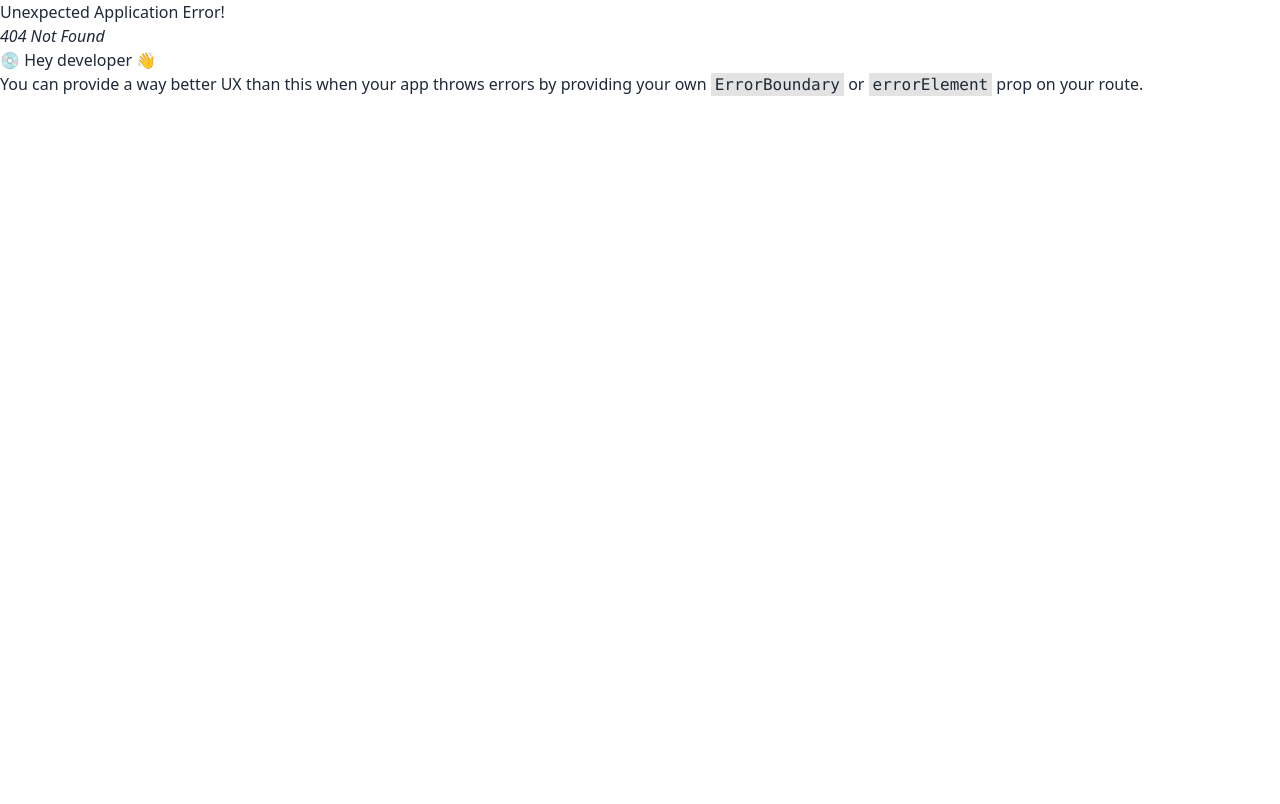
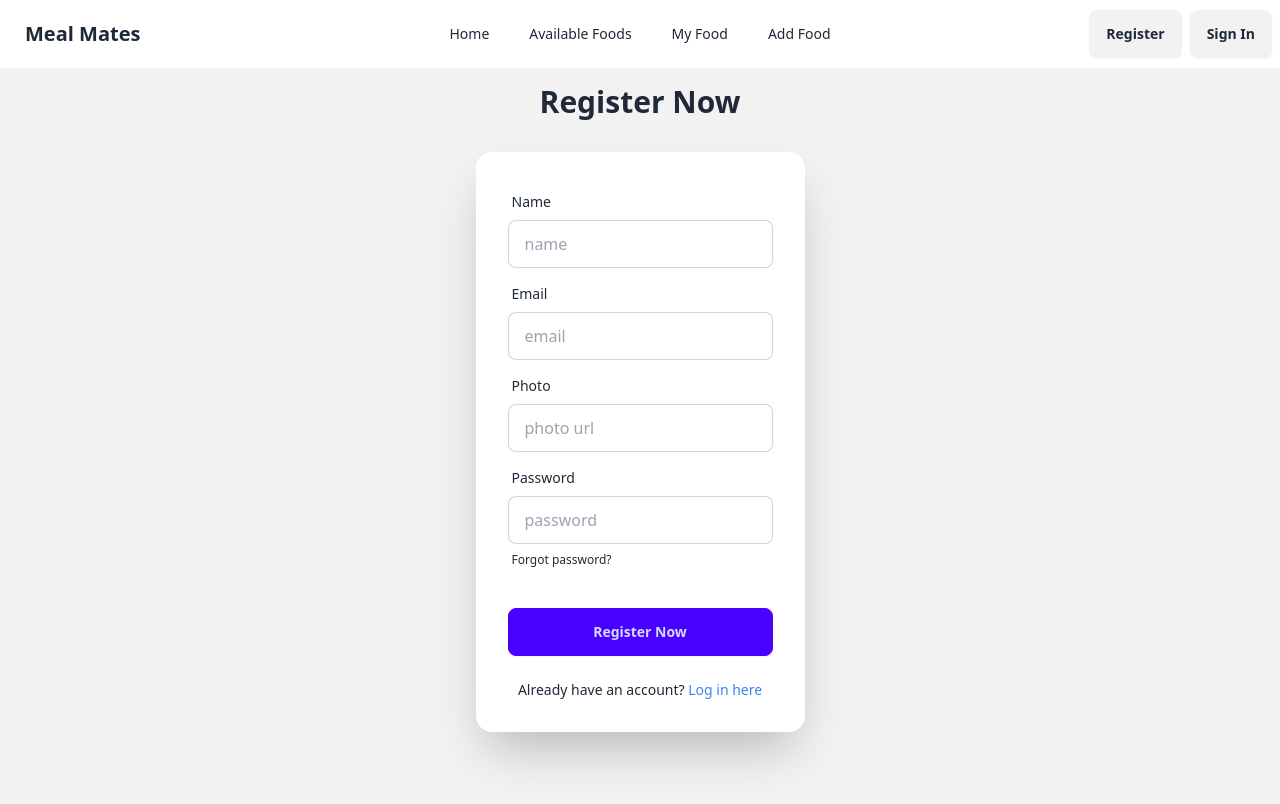
Before and after one commit to rimonc7/mealmates-client, a React (Vite) app: page /register in a window 1280 px wide. Before the commit this address had no page. Shown: the top 804 px of the page. Built offline with nearby package versions, Linux system fonts and the light colour scheme.

Commit message:
password valiadition done

```diff
--- a/package.json
+++ b/package.json
@@ -15,6 +15,7 @@
     "match-sorter": "^8.0.0",
     "react": "^18.3.1",
     "react-dom": "^18.3.1",
+    "react-icons": "^5.4.0",
     "react-router-dom": "^7.1.1",
     "sort-by": "^1.2.0"
   },
--- /dev/null
+++ b/src/Pages/Login/Login.jsx
@@ -0,0 +1,68 @@
+import { FaGoogle, FaFacebook, FaGithub } from "react-icons/fa";
+
+const Login = () => {
+    return (
+        <div className="hero bg-base-200 min-h-screen flex flex-col items-center">
+            <h2 className="text-3xl my-4 font-bold">Login Now</h2>
+            <div className="hero-content flex-col lg:flex-row-reverse">
+                <div className="card bg-base-100 w-full max-w-sm shrink-0 shadow-2xl">
+                    <form className="card-body">
+                        <div className="form-control">
+                            <label className="label">
+                                <span className="label-text">Email</span>
+                            </label>
+                            <input
+                                name="email"
+                                type="email"
+                                placeholder="email"
+                                className="input input-bordered"
+                                required
+                            />
+                        </div>
+                        <div className="form-control">
+                            <label className="label">
+                                <span className="label-text">Password</span>
+                            </label>
+                            <input
+                                name="password"
+                                type="password"
+                                placeholder="password"
+                                className="input input-bordered"
+                                required
+                            />
+                            <label className="label">
+                                <a href="#" className="label-text-alt link link-hover">
+                                    Forgot password?
+                                </a>
+                            </label>
+                        </div>
+                        <div className="form-control mt-6">
+                            <button className="btn btn-primary">Login</button>
+                        </div>
+                    </form>
+                    <div className="divider">OR</div>
+                    <div className="form-control px-6 pb-6">
+                        {/* Social Login Buttons */}
+                        <button
+                            className="btn btn-outline btn-secondary flex items-center gap-2 mb-2"
+                        >
+                            <FaGoogle /> Continue with Google
+                        </button>
+                        <button
+                            className="btn btn-outline btn-secondary flex items-center gap-2 mb-2"
+                        >
+                            <FaFacebook /> Continue with Facebook
+                        </button>
+                        <button
+                            className="btn btn-outline btn-secondary flex items-center gap-2"
+                        >
+                            <FaGithub /> Continue with GitHub
+                        </button>
+                    </div>
+                </div>
+            </div>
+        </div>
+    );
+};
+
+export default Login;
--- /dev/null
+++ b/src/Pages/Register/Register.jsx
@@ -0,0 +1,93 @@
+import { useContext } from "react";
+import { useNavigate } from "react-router-dom";
+import { AuthContext } from "../../Provider/AuthProvider";
+
+
+const Register = () => {
+    const { createUserWithEmail, setErrorMessage,errorMessage } = useContext(AuthContext)
+    const navigate = useNavigate();
+
+    const handleRegister = e => {
+        e.preventDefault();
+        const form = e.target;
+        const name = form.name.value;
+        const email = form.email.value;
+        const photo = form.photo.value;
+        const password = form.password.value;
+
+        setErrorMessage('')
+
+        const passwordRegex = /^(?=.*[a-z])(?=.*[A-Z]).{6,}$/;
+
+        if (!passwordRegex.test(password)) {
+            setErrorMessage("Password must be at least 6 characters long and contain at least one uppercase letter, one lowercase letter, and one special character.");
+            return;
+        }
+
+        createUserWithEmail(email, password)
+            .then(userCredential => {
+                console.log(userCredential.user);
+            })
+            .then(() => {
+                form.reset()
+                navigate('/')
+            })
+            .catch(error => {
+                setErrorMessage(error.message)
+            })
+    }
+    return (
+        <div className="hero bg-base-200 min-h-screen flex flex-col items-center">
+            <h2 className="text-3xl my-4 font-bold">Register Now</h2>
+            <div className="hero-content flex-col lg:flex-row-reverse">
+                <div className="card bg-base-100 w-full max-w-sm shrink-0 shadow-2xl">
+                    <form onSubmit={handleRegister} className="card-body">
+                        <div className="form-control">
+                            <label className="label">
+                                <span className="label-text">Name</span>
+                            </label>
+                            <input name="name" type="text" placeholder="name" className="input input-bordered" required />
+                        </div>
+                        <div className="form-control">
+                            <label className="label">
+                                <span className="label-text">Email</span>
+                            </label>
+                            <input name="email" type="email" placeholder="email" className="input input-bordered" required />
+                        </div>
+                        <div className="form-control">
+                            <label className="label">
+                                <span className="label-text">Photo</span>
+                            </label>
+                            <input name="photo" type="url" placeholder="photo url" className="input input-bordered" required />
+                        </div>
+                        <div className="form-control">
+                            <label className="label">
+                                <span className="label-text">Password</span>
+                            </label>
+                            <input name="password" type="password" placeholder="password" className="input input-bordered" required />
+                            <label className="label">
+                                <a href="#" className="label-text-alt link link-hover">Forgot password?</a>
+                            </label>
+                        </div>
+                        <div className="form-control mt-6">
+                            <button className="btn btn-primary">Register Now</button>
+                        </div>
+                        <div className="form-control mt-4">
+                            <p className="text-sm text-center">
+                                Already have an account?{' '}
+                                <a href="/login" className="text-blue-500 link link-hover">Log in here</a>
+                            </p>
+                            {errorMessage && (
+                                <div className="mt-4 text-center">
+                                    <p className="text-red-500">{errorMessage}</p>
+                                </div>
+                            )}
+                        </div>
+                    </form>
+                </div>
+            </div>
+        </div>
+    );
+};
+
+export default Register;
--- a/src/Provider/AuthProvider.jsx
+++ b/src/Provider/AuthProvider.jsx
@@ -1,11 +1,29 @@
-import { createContext } from "react";
+import { createContext, useState } from "react";
+import { createUserWithEmailAndPassword, getAuth } from "firebase/auth";
+import app from "../Firebase/firebase.init";
+
 
 export const AuthContext = createContext(null);
+const auth = getAuth(app)
+
+const AuthProvider = ({ children }) => {
+    const [user, setUser] = useState(null);
+    const [loading, setLoading] = useState(true);
+    const [errorMessage, setErrorMessage] = useState('');
 
 
-const AuthProvider = ({ children }) => {
+    const createUserWithEmail = (email, password) => {
+        return createUserWithEmailAndPassword(auth, email, password)
+    }
+
+
+
     const authInfo = {
-
+        createUserWithEmail,
+        loading,
+        setLoading,
+        errorMessage,
+        setErrorMessage
     }
 
     return (
```
Also changed, not shown: src/Router/router.jsx (+12 -0 lines), 1 other file (tests, documents, lock files or other folders).
